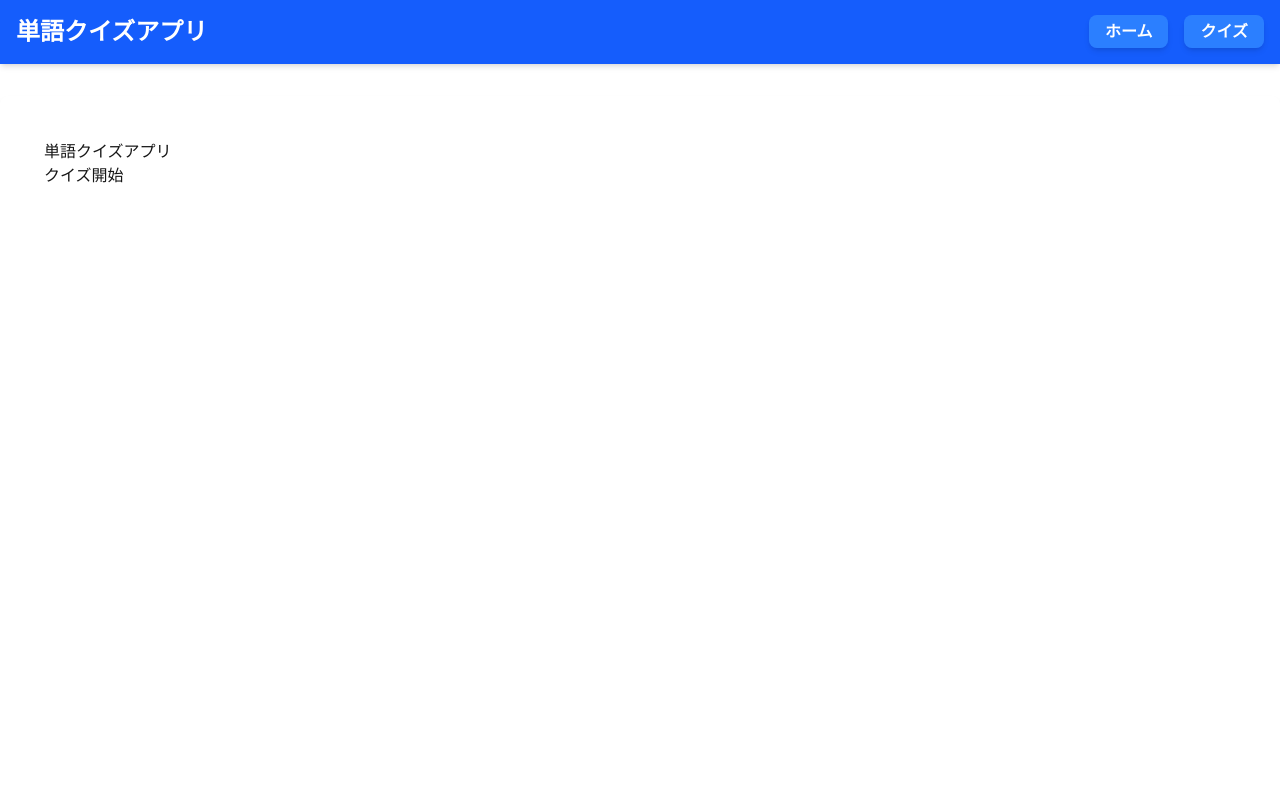
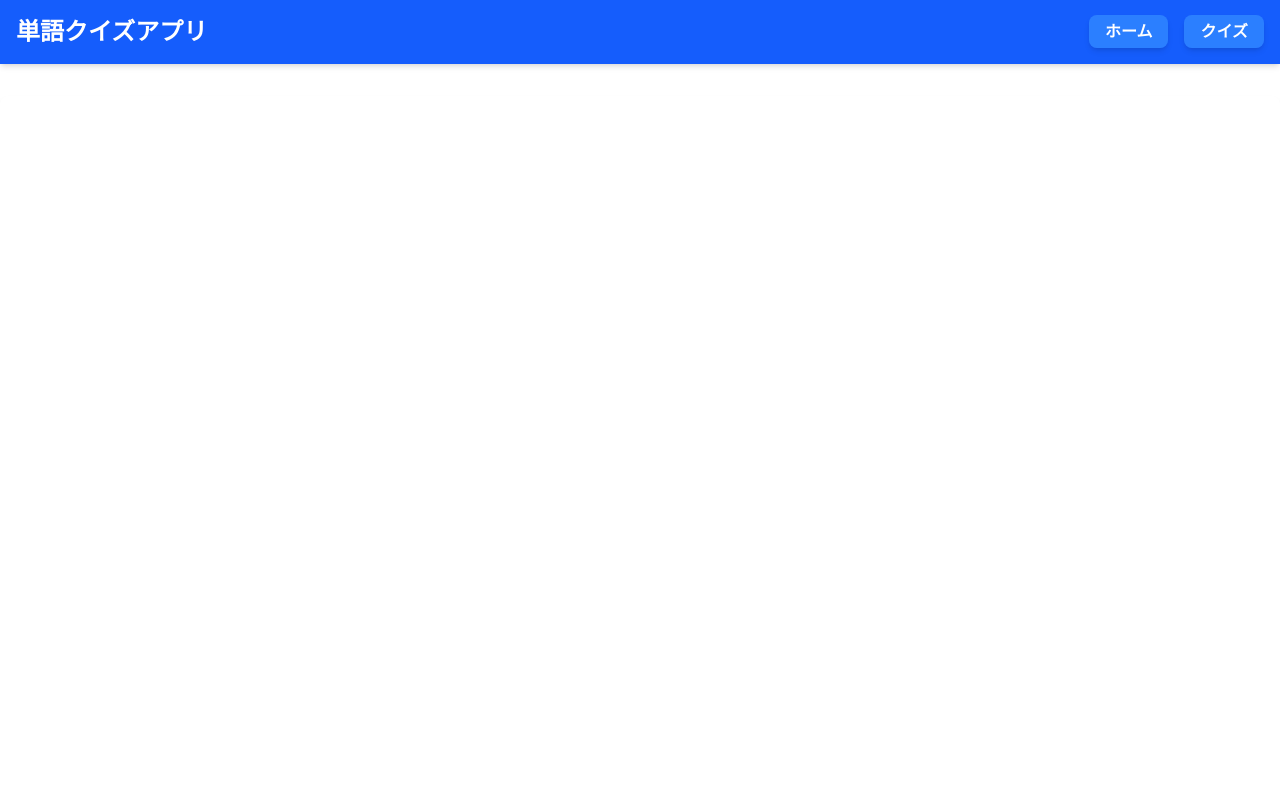
Before and after one commit to S-Takagawa1212/coding_advanced, a Next.js app: page / in a window 1280 px wide. Shown: the top 800 px of the page. Built offline with nearby package versions, Linux system fonts and the light colour scheme.

Commit message:
format these files

```diff
--- a/src/app/layout.tsx
+++ b/src/app/layout.tsx
@@ -15,8 +15,8 @@ const geistMono = Geist_Mono({
 });
 
 export const metadata: Metadata = {
-  title: "単語クイズアプリ",
-  description: "シンプルで楽しく学べる単語クイズアプリ！",
+  title: "Casteria",
+  description: "今時のおしゃれカフェ",
 };
 
 export default function RootLayout({
--- a/src/app/page.tsx
+++ b/src/app/page.tsx
@@ -1,33 +1,6 @@
 "use client";
 
-import { useRouter } from "next/navigation";
-import { useEffect, useState } from "react";
 
 export default function Home() {
-  const router = useRouter();
-  const [mounted, setMounted] = useState(false);
 
-  useEffect(() => {
-    // コンポーネントがマウントされたことを示す
-    setMounted(true);
-  }, []);
-
-  // マウント前は null を返してレンダリングしない
-  if (!mounted) {
-    return null;
-  }
-
-  const handleStartQuiz = () => {
-    router.push("/quiz");
-  };
-
-  return (
-
-
-      <div style={{ margin: "20px" }}>
-        <h1>単語クイズアプリ</h1>
-        <button onClick={handleStartQuiz}>クイズ開始</button>
-      </div>
-
-  );
 }
```
